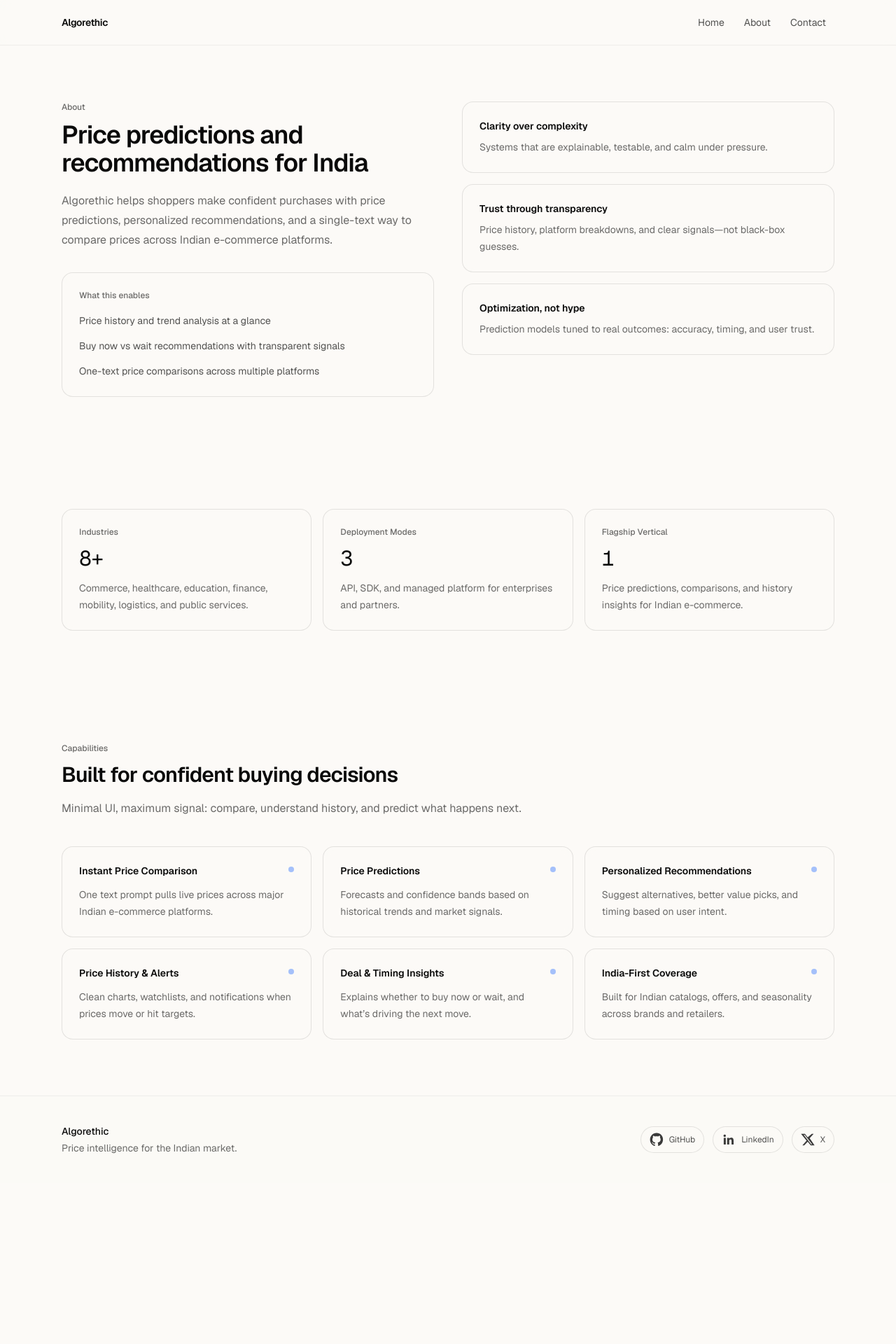
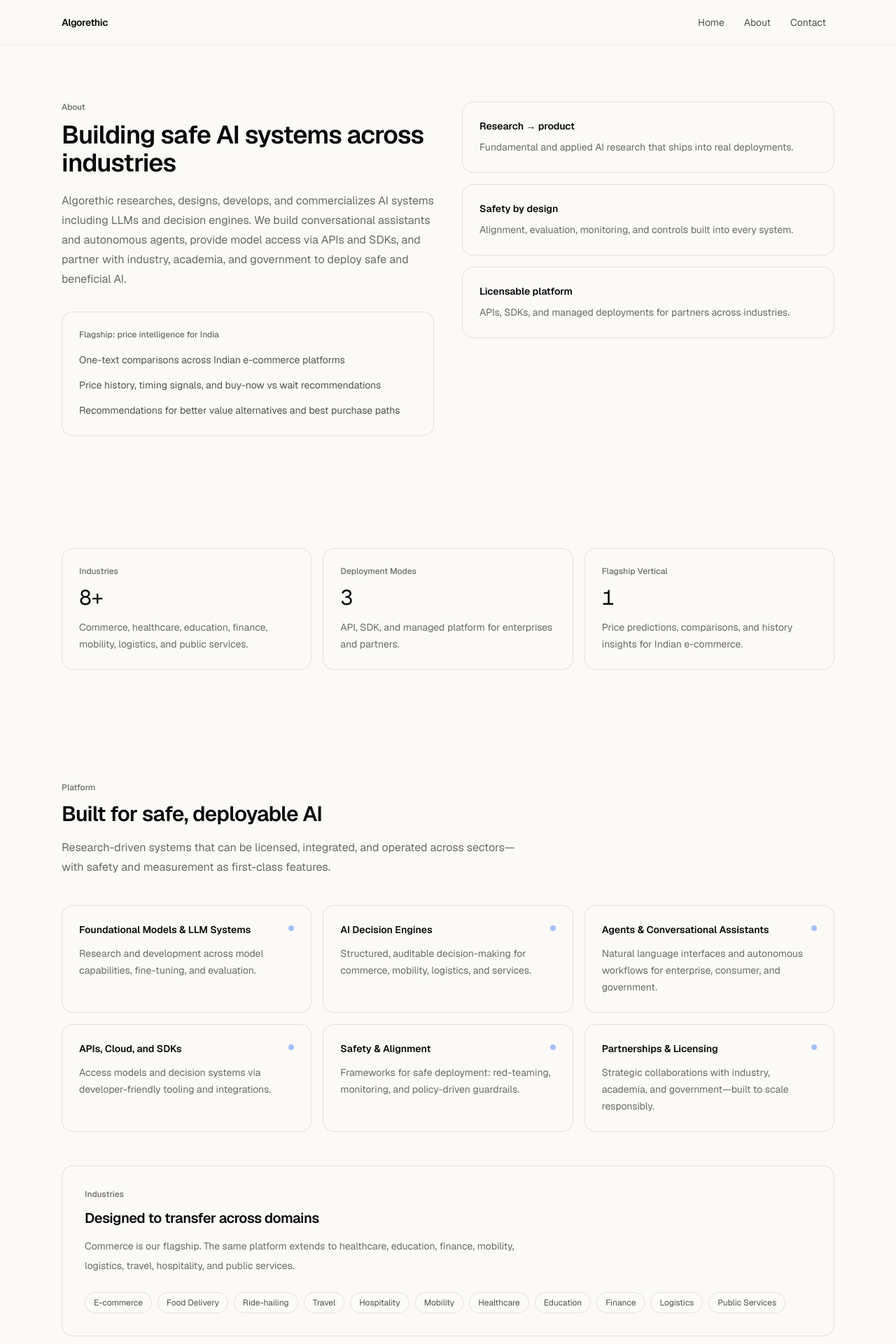
Before and after one commit to Algorithec/Algorithec-Website, a Next.js app in the folder tessarc/: page /about in a window 1280 px wide. Shown: the top 1920 px of the page at 70% size. Before the commit the page ends 1690 px from the top, so only its background shows below. Built offline with nearby package versions, Linux system fonts and the light colour scheme.

Commit message:
about section and grid changes

```diff
--- a/tessarc/src/components/AboutSection.tsx
+++ b/tessarc/src/components/AboutSection.tsx
@@ -4,16 +4,16 @@ import { motion } from "framer-motion";
 
 const values = [
   {
-    title: "Clarity over complexity",
-    body: "Systems that are explainable, testable, and calm under pressure.",
+    title: "Research → product",
+    body: "Fundamental and applied AI research that ships into real deployments.",
   },
   {
-    title: "Trust through transparency",
-    body: "Price history, platform breakdowns, and clear signals—not black-box guesses.",
+    title: "Safety by design",
+    body: "Alignment, evaluation, monitoring, and controls built into every system.",
   },
   {
-    title: "Optimization, not hype",
-    body: "Prediction models tuned to real outcomes: accuracy, timing, and user trust.",
+    title: "Licensable platform",
+    body: "APIs, SDKs, and managed deployments for partners across industries.",
   },
 ];
 
@@ -24,21 +24,23 @@ export function AboutSection() {
         <div className="max-w-xl">
           <p className="text-xs font-medium text-foreground/60">About</p>
           <h1 className="mt-3 text-3xl font-semibold tracking-tight text-foreground sm:text-4xl">
-            Price predictions and recommendations for India
+            Building safe AI systems across industries
           </h1>
           <p className="mt-5 text-sm leading-7 text-foreground/60 sm:text-base">
-            Algorethic helps shoppers make confident purchases with price
-            predictions, personalized recommendations, and a single-text way to
-            compare prices across Indian e-commerce platforms.
+            Algorethic researches, designs, develops, and commercializes AI
+            systems including LLMs and decision engines. We build conversational
+            assistants and autonomous agents, provide model access via APIs and
+            SDKs, and partner with industry, academia, and government to deploy
+            safe and beneficial AI.
           </p>
           <div className="mt-8 rounded-2xl border border-black/10 bg-background/60 p-6 backdrop-blur dark:border-white/15">
             <p className="text-xs font-medium text-foreground/60">
-              What this enables
+              Flagship: price intelligence for India
             </p>
             <ul className="mt-4 space-y-3 text-sm leading-6 text-foreground/70">
-              <li>Price history and trend analysis at a glance</li>
-              <li>Buy now vs wait recommendations with transparent signals</li>
-              <li>One-text price comparisons across multiple platforms</li>
+              <li>One-text comparisons across Indian e-commerce platforms</li>
+              <li>Price history, timing signals, and buy-now vs wait recommendations</li>
+              <li>Recommendations for better value alternatives and best purchase paths</li>
             </ul>
           </div>
         </div>
--- a/tessarc/src/components/AlgorithmGrid.tsx
+++ b/tessarc/src/components/AlgorithmGrid.tsx
@@ -5,28 +5,28 @@ import { useRef } from "react";
 
 const items = [
   {
-    title: "Instant Price Comparison",
-    body: "One text prompt pulls live prices across major Indian e-commerce platforms.",
+    title: "Foundational Models & LLM Systems",
+    body: "Research and development across model capabilities, fine-tuning, and evaluation.",
   },
   {
-    title: "Price Predictions",
-    body: "Forecasts and confidence bands based on historical trends and market signals.",
+    title: "AI Decision Engines",
+    body: "Structured, auditable decision-making for commerce, mobility, logistics, and services.",
   },
   {
-    title: "Personalized Recommendations",
-    body: "Suggest alternatives, better value picks, and timing based on user intent.",
+    title: "Agents & Conversational Assistants",
+    body: "Natural language interfaces and autonomous workflows for enterprise, consumer, and government.",
   },
   {
-    title: "Price History & Alerts",
-    body: "Clean charts, watchlists, and notifications when prices move or hit targets.",
+    title: "APIs, Cloud, and SDKs",
+    body: "Access models and decision systems via developer-friendly tooling and integrations.",
   },
   {
-    title: "Deal & Timing Insights",
-    body: "Explains whether to buy now or wait, and what’s driving the next move.",
+    title: "Safety & Alignment",
+    body: "Frameworks for safe deployment: red-teaming, monitoring, and policy-driven guardrails.",
   },
   {
-    title: "India-First Coverage",
-    body: "Built for Indian catalogs, offers, and seasonality across brands and retailers.",
+    title: "Partnerships & Licensing",
+    body: "Strategic collaborations with industry, academia, and government—built to scale responsibly.",
   },
 ];
 
@@ -37,13 +37,13 @@ export function AlgorithmGrid() {
   return (
     <section className="mx-auto max-w-6xl px-6 py-16 sm:py-20">
       <div className="max-w-2xl">
-        <p className="text-xs font-medium text-foreground/60">Capabilities</p>
+        <p className="text-xs font-medium text-foreground/60">Platform</p>
         <h2 className="mt-3 text-2xl font-semibold tracking-tight text-foreground sm:text-3xl">
-          Built for confident buying decisions
+          Built for safe, deployable AI
         </h2>
         <p className="mt-4 text-sm leading-7 text-foreground/60 sm:text-base">
-          Minimal UI, maximum signal: compare, understand history, and predict
-          what happens next.
+          Research-driven systems that can be licensed, integrated, and operated
+          across sectors—with safety and measurement as first-class features.
         </p>
       </div>
 
@@ -85,6 +85,59 @@ export function AlgorithmGrid() {
           </motion.div>
         ))}
       </motion.div>
+
+      <div className="mt-12 rounded-2xl border border-black/10 bg-background/60 p-6 backdrop-blur dark:border-white/15 sm:p-8">
+        <div className="max-w-2xl">
+          <p className="text-xs font-medium text-foreground/60">Industries</p>
+          <h3 className="mt-3 text-lg font-semibold tracking-tight text-foreground sm:text-xl">
+            Designed to transfer across domains
+          </h3>
+          <p className="mt-3 text-sm leading-7 text-foreground/60">
+            Commerce is our flagship. The same platform extends to healthcare,
+            education, finance, mobility, logistics, travel, hospitality, and
+            public services.
+          </p>
+        </div>
+
+        <motion.ul
+          initial="hidden"
+          animate={inView ? "show" : "hidden"}
+          variants={{
+            hidden: {},
+            show: { transition: { staggerChildren: 0.05, delayChildren: 0.05 } },
+          }}
+          className="mt-6 flex flex-wrap gap-2"
+        >
+          {[
+            "E-commerce",
+            "Food Delivery",
+            "Ride-hailing",
+            "Travel",
+            "Hospitality",
+            "Mobility",
+            "Healthcare",
+            "Education",
+            "Finance",
+            "Logistics",
+            "Public Services",
+          ].map((label) => (
+            <motion.li
+              key={label}
+              variants={{
+                hidden: { opacity: 0, y: 6 },
+                show: {
+                  opacity: 1,
+                  y: 0,
+                  transition: { type: "spring", stiffness: 260, damping: 26 },
+                },
+              }}
+              className="rounded-full border border-black/10 bg-background/60 px-3 py-1.5 text-xs text-foreground/70 dark:border-white/15"
+            >
+              {label}
+            </motion.li>
+          ))}
+        </motion.ul>
+      </div>
     </section>
   );
 }
--- a/tessarc/src/components/ContactForm.tsx
+++ b/tessarc/src/components/ContactForm.tsx
@@ -17,10 +17,11 @@ export function ContactForm() {
         <div className="max-w-md">
           <p className="text-xs font-medium text-foreground/60">Contact</p>
           <h1 className="mt-3 text-3xl font-semibold tracking-tight text-foreground sm:text-4xl">
-            Let’s build price intelligence
+            Partnerships and deployments
           </h1>
           <p className="mt-4 text-sm leading-7 text-foreground/60 sm:text-base">
-            Partnerships, integrations, or early access—send a note.
+            Licensing, enterprise integrations, research collaborations, and
+            government pilots—send a note.
           </p>
         </div>
 
--- a/tessarc/src/components/Footer.tsx
+++ b/tessarc/src/components/Footer.tsx
@@ -7,7 +7,7 @@ export function Footer() {
         <div className="space-y-1">
           <p className="text-sm font-medium text-foreground">Algorethic</p>
           <p className="text-sm text-foreground/60">
-            Price intelligence for the Indian market.
+            Safe decision intelligence, from research to deployment.
           </p>
         </div>
         <SocialLinks />
--- a/tessarc/src/components/LiveDemo.tsx
+++ b/tessarc/src/components/LiveDemo.tsx
@@ -12,7 +12,10 @@ const lines: Line[] = [
   { role: "user", text: "iPhone 15 (128GB) best price in India?" },
   { role: "algorethic", text: "Recognizing intent… product match + storage + color." },
   { role: "algorethic", text: "Checking Amazon, Flipkart, Croma, Reliance Digital… comparing offers." },
-  { role: "algorethic", text: "Best price found. Price history suggests a likely drop during the next sale window." },
+  {
+    role: "algorethic",
+    text: "Best price found. Price history suggests a likely drop during the next sale window.",
+  },
 ];
 
 function useTypedLines(all: Line[], start: boolean) {
@@ -66,12 +69,16 @@ export function LiveDemo() {
   return (
     <section className="mx-auto max-w-6xl px-6 py-16 sm:py-20">
       <div className="max-w-2xl">
-        <p className="text-xs font-medium text-foreground/60">Live demo</p>
+        <p className="text-xs font-medium text-foreground/60">
+          Live demo (flagship: commerce)
+        </p>
         <h2 className="mt-3 text-2xl font-semibold tracking-tight text-foreground sm:text-3xl">
           Compare, predict, decide
         </h2>
         <p className="mt-4 text-sm leading-7 text-foreground/60 sm:text-base">
-          A quick simulation: one text in, live comparisons + price timing out.
+          One text in, live comparisons + price timing out. The same decision
+          layer scales across mobility, logistics, finance, healthcare, and
+          public services.
         </p>
       </div>
 
```
